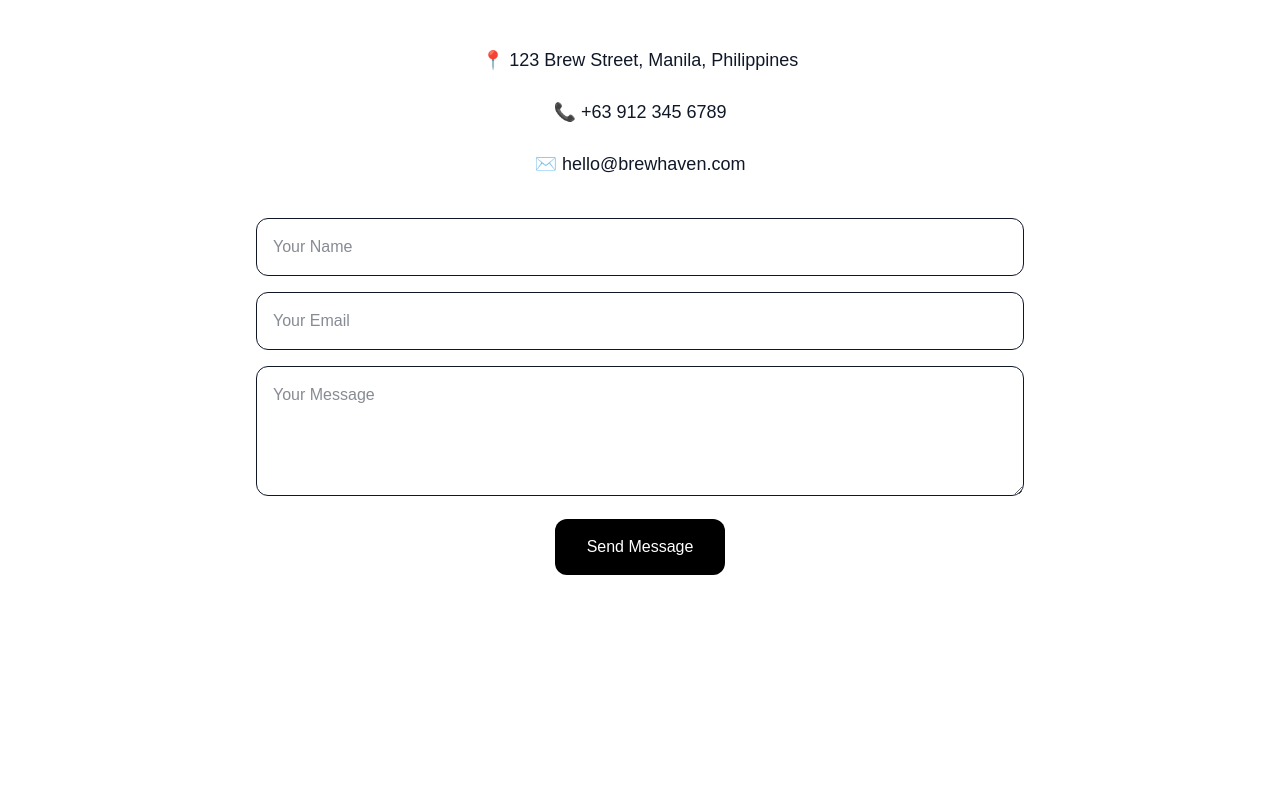
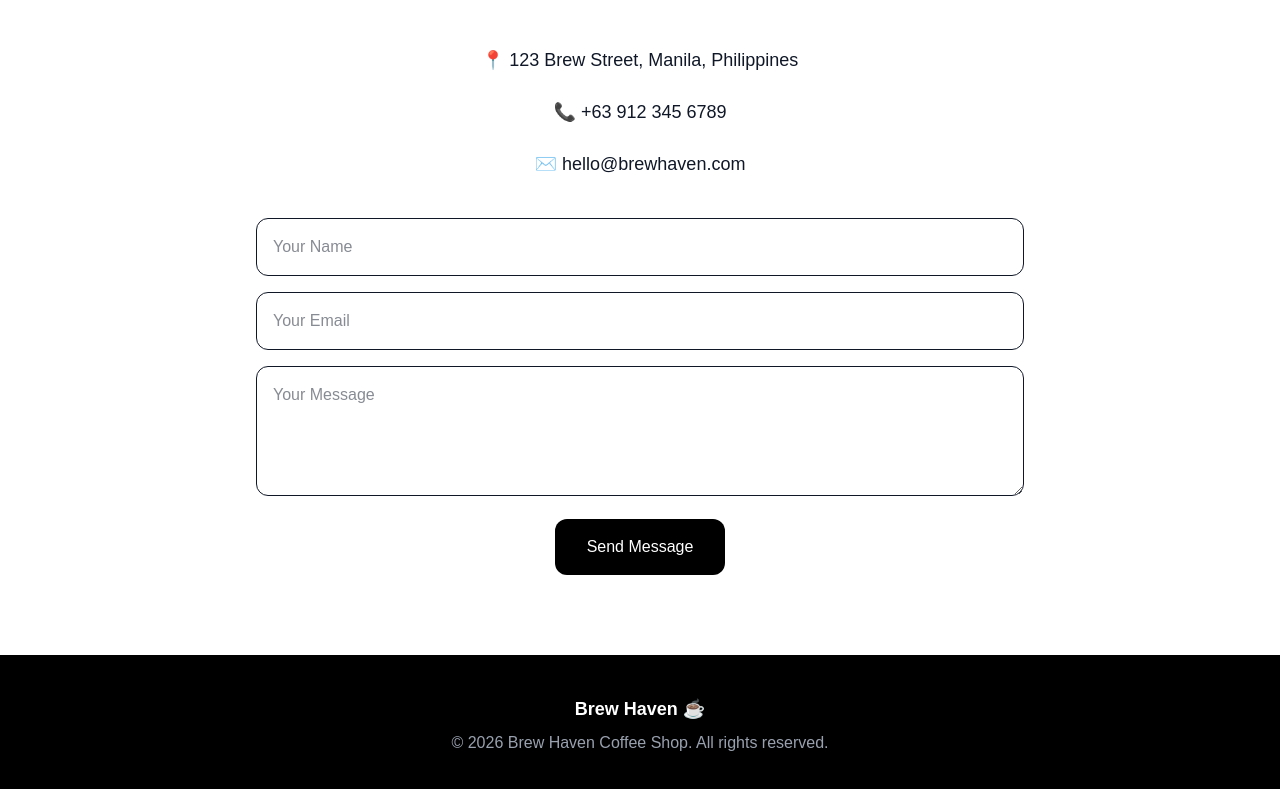
Before and after one commit to AdianMark01/coffee-shop-site, a Next.js app: page / in a window 1280 px wide. Shown: the part 1286-2075 px from the top of the page. Before the commit the page ends 1941 px from the top, so only its background shows below. Built offline with nearby package versions, Linux system fonts and the light colour scheme.

Commit message:
Added contact section and footer

```diff
--- a/app/page.tsx
+++ b/app/page.tsx
@@ -100,6 +100,13 @@ export default function Home() {
   </div>
 </section>
 
+ {/* FOOTER */}
+<footer className="bg-black text-white py-10 text-center">
+  <p className="text-lg font-semibold">Brew Haven ☕</p>
+  <p className="text-gray-400 mt-2">
+    © 2026 Brew Haven Coffee Shop. All rights reserved.
+  </p>
+</footer>
     </main>
   );
 }
```
